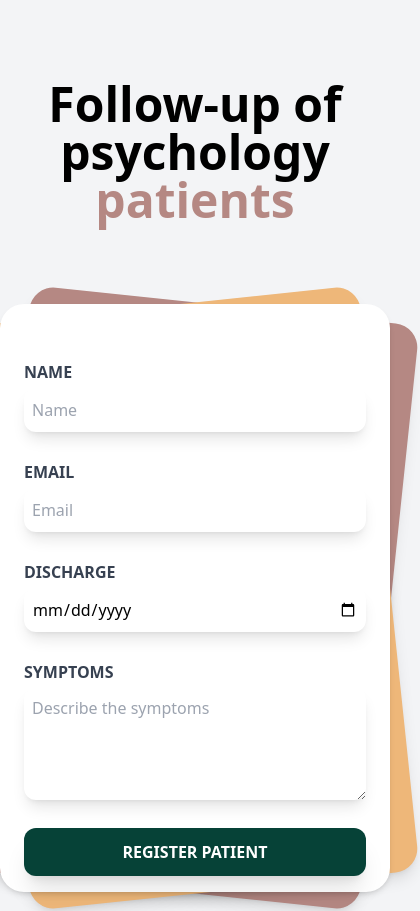
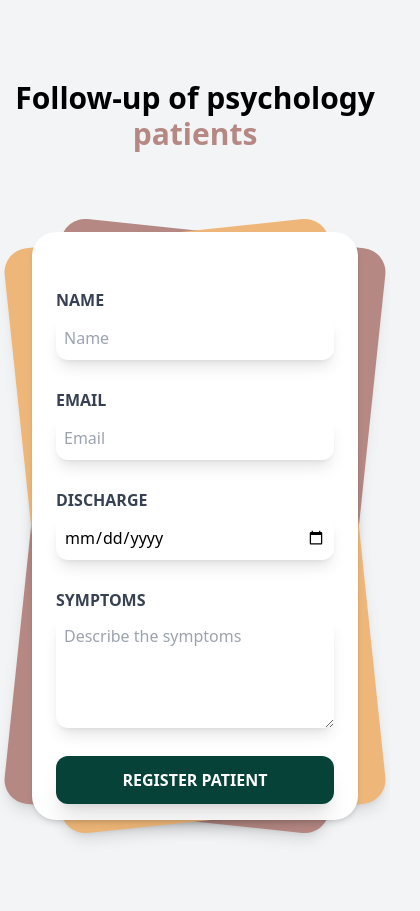
Before and after one commit to MigPorteroDevelop/Psychology-patients, a Vue app: page / in a window 390 px wide. Shown: the top 911 px of the page, 420 px wide, since content can reach past the window. Built offline with nearby package versions, Linux system fonts and the light colour scheme.

Commit message:
responsive adjustments

```diff
--- a/src/App.vue
+++ b/src/App.vue
@@ -80,7 +80,8 @@ onMounted(() => {
     <div class="mb-10">
       <Header />
     </div>
-    <div class="md:flex">
+    <div class="lg:flex">
+      <div class="md:w-1/2 md:h-screen mx-auto">
         <Form
         v-model:name="patient.name"
         v-model:email="patient.email"
@@ -89,7 +90,7 @@ onMounted(() => {
         @save-patient = "savePatient"
         :id="patient.id"
         />
-
+      </div>
       <div class="md:w-1/2 md:h-screen overflow-y-scroll mx-auto">
         <div v-if="patients.length > 0">
           <Patient
--- a/src/components/Form.vue
+++ b/src/components/Form.vue
@@ -58,9 +58,8 @@ const editing = computed(() => {
 </script>
 
 <template>
-  <div class="md:w-1/2">
-    <div class="font-sans">
-      <div class="relative min-h-screen flex flex-col items-center">
+    <div class="font-sans ">
+      <div class="relative min-h-screen flex flex-col items-center px-8 sm:px-0">
         <div class="relative sm:max-w-sm w-full">
           <div class="card bg-color1 shadow-lg w-full h-full rounded-3xl absolute transform rotate-6"></div>
           <div class="card bg-color2 shadow-lg w-full h-full rounded-3xl absolute transform -rotate-6"></div>
@@ -136,5 +135,4 @@ const editing = computed(() => {
         </div>
       </div>
     </div>
-  </div>
 </template>
--- a/src/components/Header.vue
+++ b/src/components/Header.vue
@@ -1,5 +1,5 @@
 <template>
-  <h1 class="font-black text-5xl text-center py-10">Follow-up of psychology
+  <h1 class="font-black text-3xl px-2 sm:text-5xl text-center py-10">Follow-up of psychology
     <span class="text-color1">patients</span>
   </h1>
 </template>
```
Lines whose indentation alone changed are shown as unchanged.
